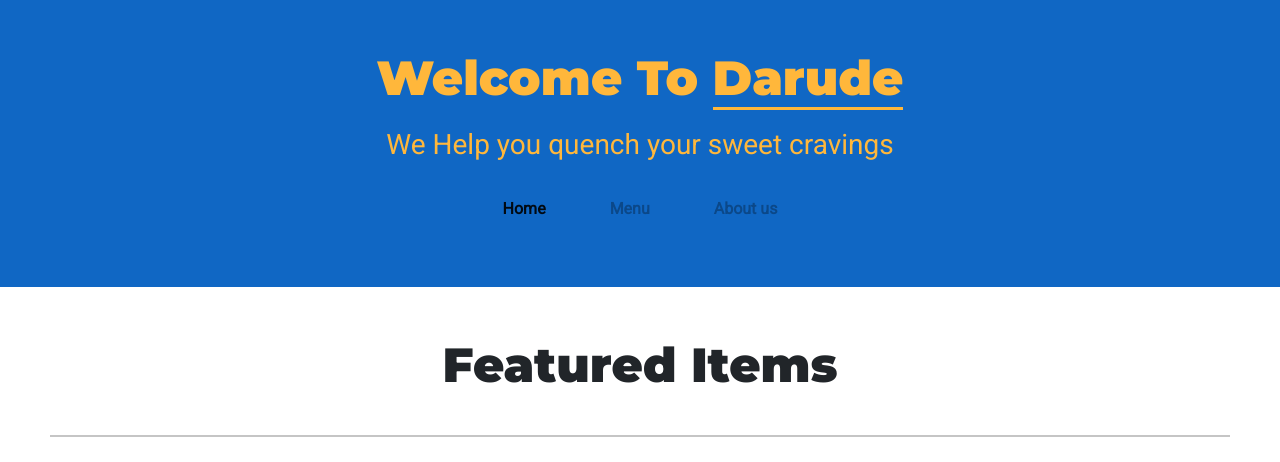
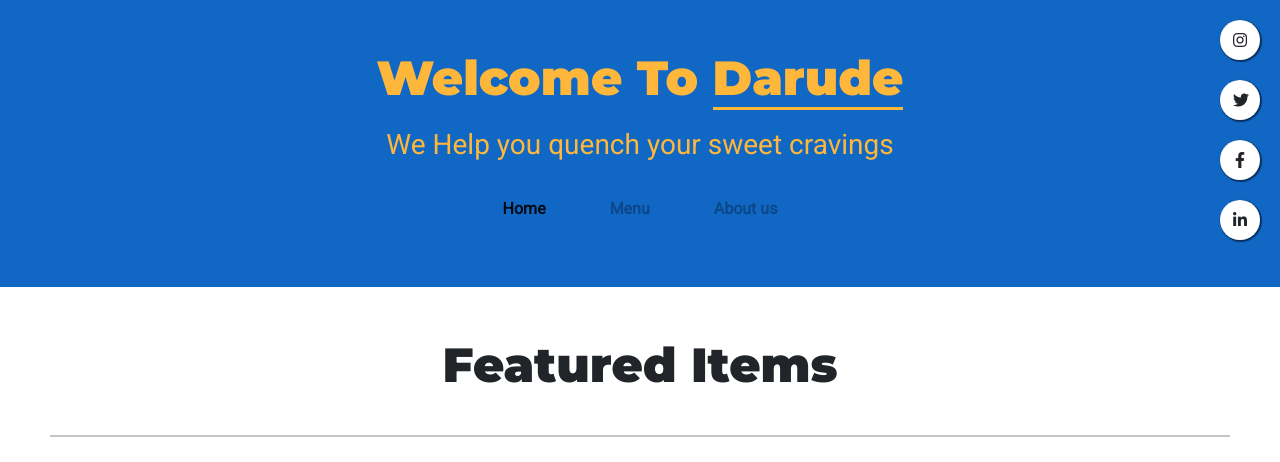
Before and after one commit to rishabhabhani/darude, a plain HTML site: page index.html in a window 1280 px wide. Shown: the top 462 px of the page. Drawn offline with nearby package versions, Linux system fonts and the light colour scheme.

Commit message:
social update

```diff
--- a/index.html
+++ b/index.html
@@ -2,7 +2,7 @@
     <head>
         <meta charset="UTF-8" />
         <meta name="viewport" content="width=device-width, initial-scale=1.0" />
-        <title>Document</title>
+        <title>Darude</title>
 
         <!-- Font Awesome -->
         <link rel="stylesheet" href="https://use.fontawesome.com/releases/v5.13.1/css/all.css" integrity="sha384-xxzQGERXS00kBmZW/6qxqJPyxW3UR0BPsL4c8ILaIWXva5kFi7TxkIIaMiKtqV1Q" crossorigin="anonymous">
@@ -42,6 +42,14 @@
         ></script>
     </head>
     <body>
+
+        <div class="social-link-container">
+            <button class="btn social-link-button"><i class="fab fa-instagram"></i></button>
+            <button class="btn social-link-button"><i class="fab fa-twitter"></i></button>
+            <button class="btn social-link-button"><i class="fab fa-facebook-f"></i></button>
+            <button class="btn social-link-button"><i class="fab fa-linkedin-in"></i></button>
+        </div>
+
         <section class="title-section jumbotron-fluid">
             <h1>Welcome To <span class="underline-text">Darude</span></h1>
             <h3>We Help you quench your sweet cravings</h3>
--- a/static/css/style.css
+++ b/static/css/style.css
@@ -15,6 +15,27 @@ html, body {
 body {
     font-family: 'Roboto', sans-serif;
     text-align: center;
+}
+
+.social-link-container {
+    position: fixed;
+    top: 20px;
+    right: 20px;
+
+    display: flex;
+    flex-direction: column;
+
+    z-index: 5;
+}
+
+.social-link-container .social-link-button {
+    width: 40px;
+    height: 40px;
+    margin-bottom: 20px;
+    border-radius: 100%;
+
+    background-color: white;
+    box-shadow: 1px 1px 1px 1px rgba(0, 0, 0, 0.5);
 }
 
 h1 {
```
